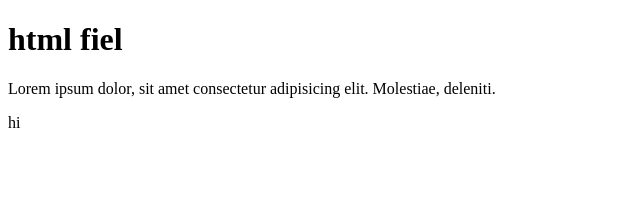
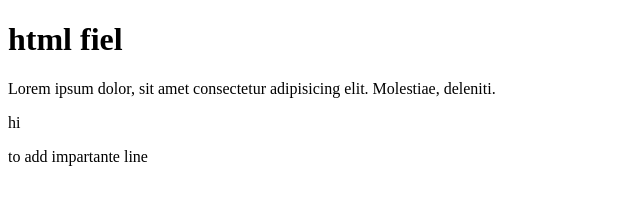
Before and after one commit to Pavi-gr/Day2, a plain HTML site: page index.html in a window 1280 px wide. Shown: the whole page, without its empty margins (0-640 px from the left). Drawn offline with Linux system fonts and the light colour scheme.

Commit message:
fix: new line

```diff
--- a/index.html
+++ b/index.html
@@ -10,5 +10,6 @@
     <h1>html fiel</h1>
     <p>Lorem ipsum dolor, sit amet consectetur adipisicing elit. Molestiae, deleniti.</p>
     <p>hi </p>
+    to add impartante line
 </body>
 </html>
```
